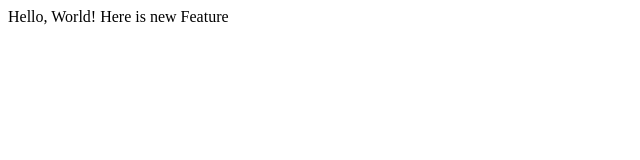
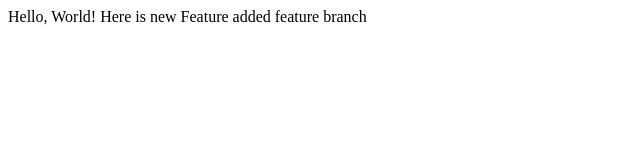
Before and after one commit to Devender00999/lecture1, a plain HTML site: page index.html in a window 1280 px wide. Shown: the whole page, without its empty margins (0-640 px from the left). Drawn offline with Linux system fonts and the light colour scheme.

Commit message:
Add feature branch

```diff
--- a/index.html
+++ b/index.html
@@ -6,5 +6,6 @@
     <body>
         Hello, World!
         Here is new Feature
+        added feature branch
     </body>
 </html>
```
